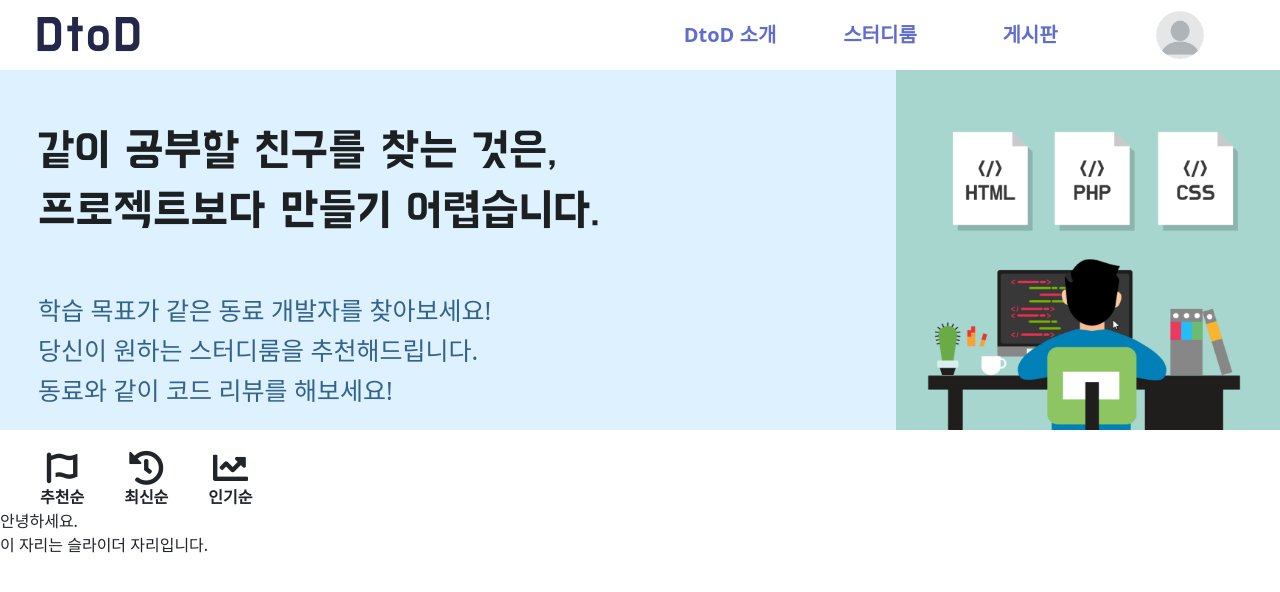
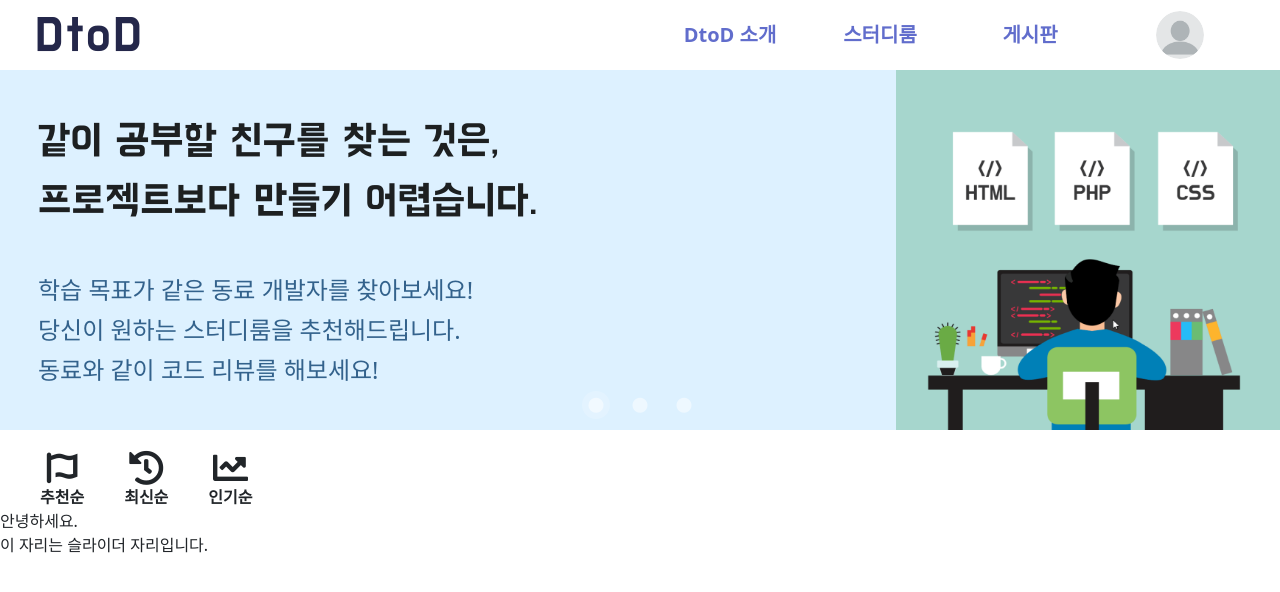
Before and after one commit to hyg4779/DtoD, a Vue app in the folder frontend/: page / in a window 1280 px wide. Shown: the top 592 px of the page. Built offline with nearby package versions, Linux system fonts and the light colour scheme.

Commit message:
FE_carousel

```diff
--- a/frontend/src/components/home/Carousel.vue
+++ b/frontend/src/components/home/Carousel.vue
@@ -7,8 +7,8 @@
       :show-arrows="false"
       height="45vh"
       hide-delimiter-background
-      hide-delimiters
     >
+      <!-- hide-delimiters -->
       <v-carousel-item>
         <v-sheet
           height="100%"
@@ -113,16 +113,16 @@ export default {
 
 .sheet1 .sheet1-content1 {
   font-family: 'Hanna', 'Roboto';
-  font-size: 45px;
-  padding: 50px 0 0 50px;
+  font-size: 5vh;
+  padding: 5vh 0 0 50px;
   line-height: 60px;
 }
 
 .sheet1 .sheet1-content2 {
   font: 'Tomorrow', sans-serif;
-  font-size: 25px;
+  font-size: 3vh;
   font-weight: 500;
-  padding: 50px 0 0 50px;
+  padding: 5vh 0 0 50px;
   line-height: 40px;
   color: #33628C;
 }
@@ -147,16 +147,16 @@ export default {
 
 .sheet2 .sheet2-content1 {
   font-family: 'Hanna', 'Roboto';
-  font-size: 45px;
-  padding: 50px 0 0 50px;
+  font-size: 5vh;
+  padding: 5vh 0 0 50px;
   line-height: 60px;
 }
 
 .sheet2 .sheet2-content2 {
   font: 'Tomorrow', sans-serif;
-  font-size: 25px;
+  font-size: 3vh;
   font-weight: 500;
-  padding: 50px 0 0 50px;
+  padding: 5vh 0 0 50px;
   line-height: 40px;
   color: #A02B2B;
 }
@@ -181,16 +181,16 @@ export default {
 
 .sheet3 .sheet3-content1 {
   font-family: 'Hanna', 'Roboto';
-  font-size: 45px;
-  padding: 50px 0 0 50px;
+  font-size: 5vh;
+  padding: 5vh 0 0 50px;
   line-height: 60px;
 }
 
 .sheet3 .sheet3-content2 {
   font: 'Tomorrow', sans-serif;
-  font-size: 25px;
+  font-size: 3vh;
   font-weight: 500;
-  padding: 50px 0 0 50px;
+  padding: 5vh 0 0 50px;
   line-height: 40px;
   color: #672ba0;
 }
```
